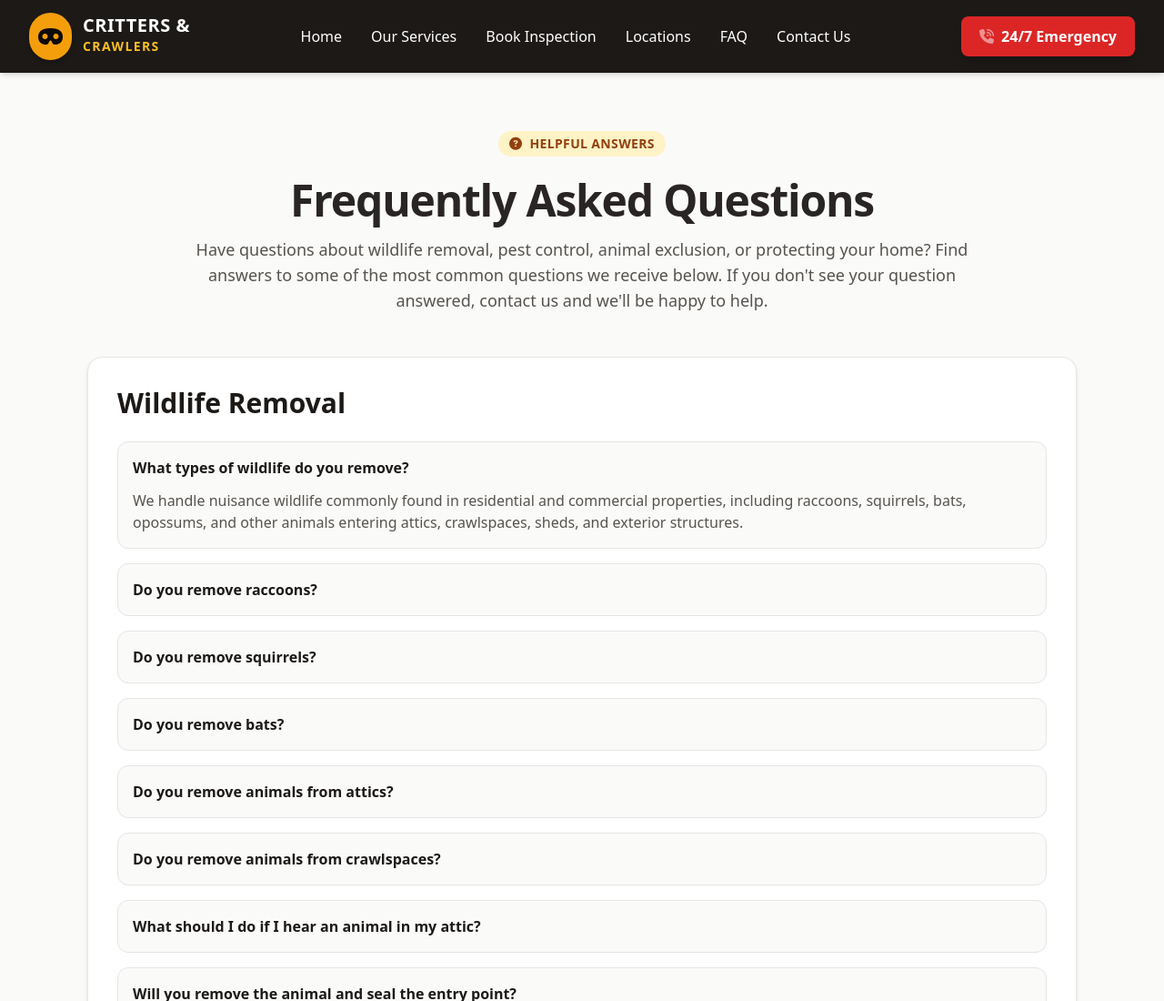
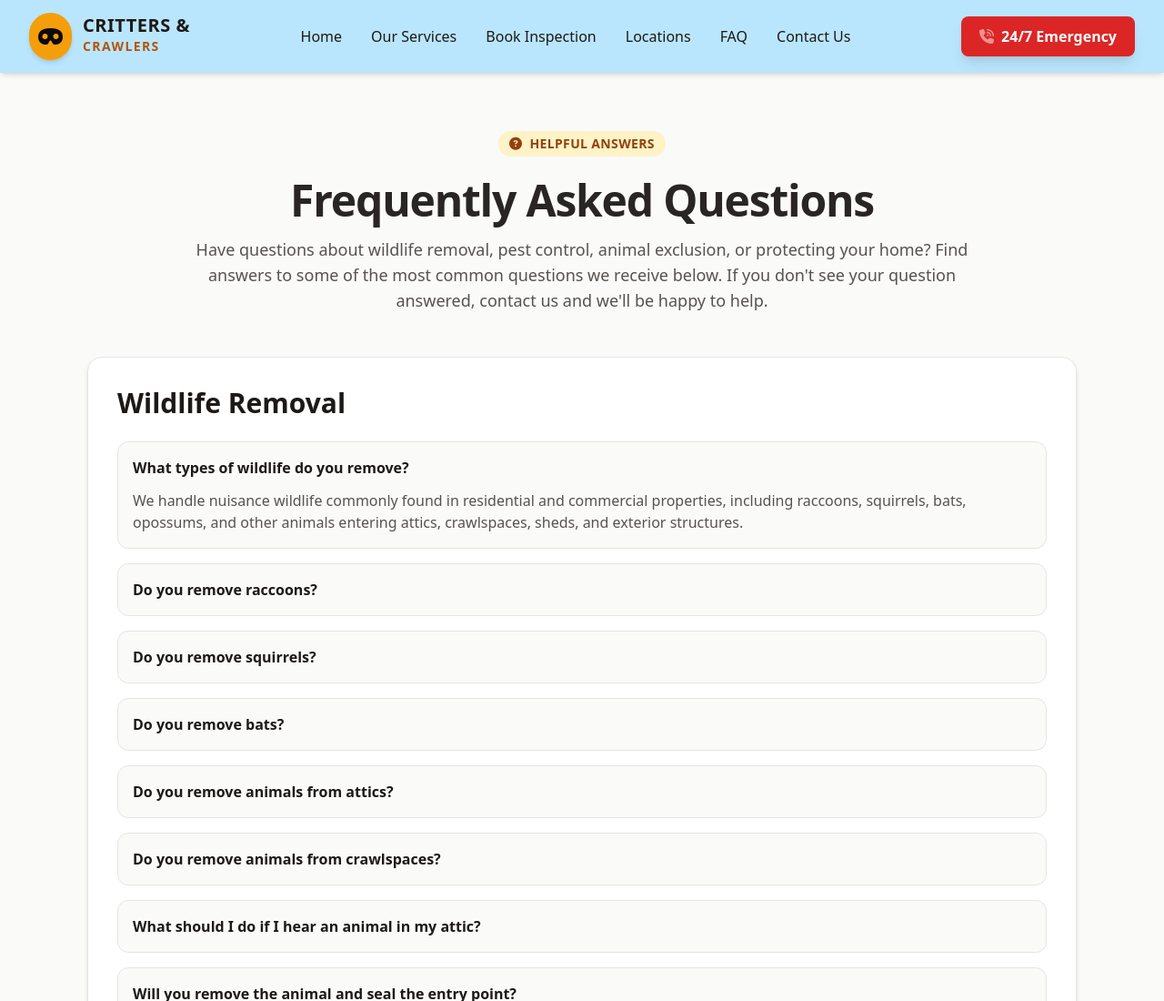
Before and after one commit to SanderTank878/Critters-Crawlers-v.1, a plain HTML site: page faq.html in a window 1280 px wide. Shown: the top 1100 px of the page at 91% size. Drawn offline with nearby package versions, Linux system fonts and the light colour scheme.

Commit message:
Change navigation to light blue
Co-authored-by: Copilot <223556219+Copilot@users.noreply.github.com>

```diff
--- a/faq.html
+++ b/faq.html
@@ -39,7 +39,7 @@
     <meta property="og:url" content="https://www.crittersandcrawlerswildlife.com/faq.html">
 </head>
 <body class="bg-stone-50 text-stone-800 font-sans scroll-smooth">
-    <nav class="bg-stone-900 text-white sticky top-0 z-50 shadow-md">
+    <nav class="bg-sky-200 text-stone-900 sticky top-0 z-50 shadow-md">
         <div class="max-w-7xl mx-auto px-4 sm:px-6 lg:px-8">
             <div class="flex items-center justify-between h-20">
                 <div class="flex items-center space-x-3">
@@ -48,16 +48,16 @@
                     </div>
                     <div>
                         <span class="font-extrabold text-xl tracking-wide block leading-none">CRITTERS &</span>
-                        <span class="font-bold text-sm text-amber-400 tracking-widest uppercase">CRAWLERS</span>
+                        <span class="font-bold text-sm text-amber-700 tracking-widest uppercase">CRAWLERS</span>
                     </div>
                 </div>
                 <div class="hidden md:flex space-x-8 font-medium">
-                    <a href="index.html" class="hover:text-amber-400 transition">Home</a>
-                    <a href="services.html" class="hover:text-amber-400 transition">Our Services</a>
-                    <a href="index.html#book" class="hover:text-amber-400 transition">Book Inspection</a>
-                    <a href="index.html#locations" class="hover:text-amber-400 transition">Locations</a>
-                    <a href="faq.html" class="hover:text-amber-400 transition">FAQ</a>
-                    <a href="index.html#contact" class="hover:text-amber-400 transition">Contact Us</a>
+                    <a href="index.html" class="hover:text-sky-800 transition">Home</a>
+                    <a href="services.html" class="hover:text-sky-800 transition">Our Services</a>
+                    <a href="index.html#book" class="hover:text-sky-800 transition">Book Inspection</a>
+                    <a href="index.html#locations" class="hover:text-sky-800 transition">Locations</a>
+                    <a href="faq.html" class="hover:text-sky-800 transition">FAQ</a>
+                    <a href="index.html#contact" class="hover:text-sky-800 transition">Contact Us</a>
                 </div>
                 <a href="tel:1-800-555-0199" class="bg-red-600 hover:bg-red-700 text-white px-5 py-2.5 rounded-lg font-bold transition flex items-center space-x-2 shadow-lg">
                     <i class="fa-solid fa-phone-volume animate-pulse"></i>
```
Also changed, not shown: alexandria-city.html (+7 -7 lines), anne-arundel-county.html (+7 -7 lines), arlington-county.html (+7 -7 lines), fairfax-city.html (+7 -7 lines), fairfax-county.html (+7 -7 lines), frederick-county.html (+7 -7 lines), howard-county.html (+7 -7 lines), index.html (+8 -8 lines), loudoun-county.html (+7 -7 lines), montgomery-county.html (+7 -7 lines), prince-georges-county.html (+7 -7 lines), prince-william-county.html (+7 -7 lines), seo-template.html (+7 -7 lines), services.html (+8 -8 lines), 2 more files.
